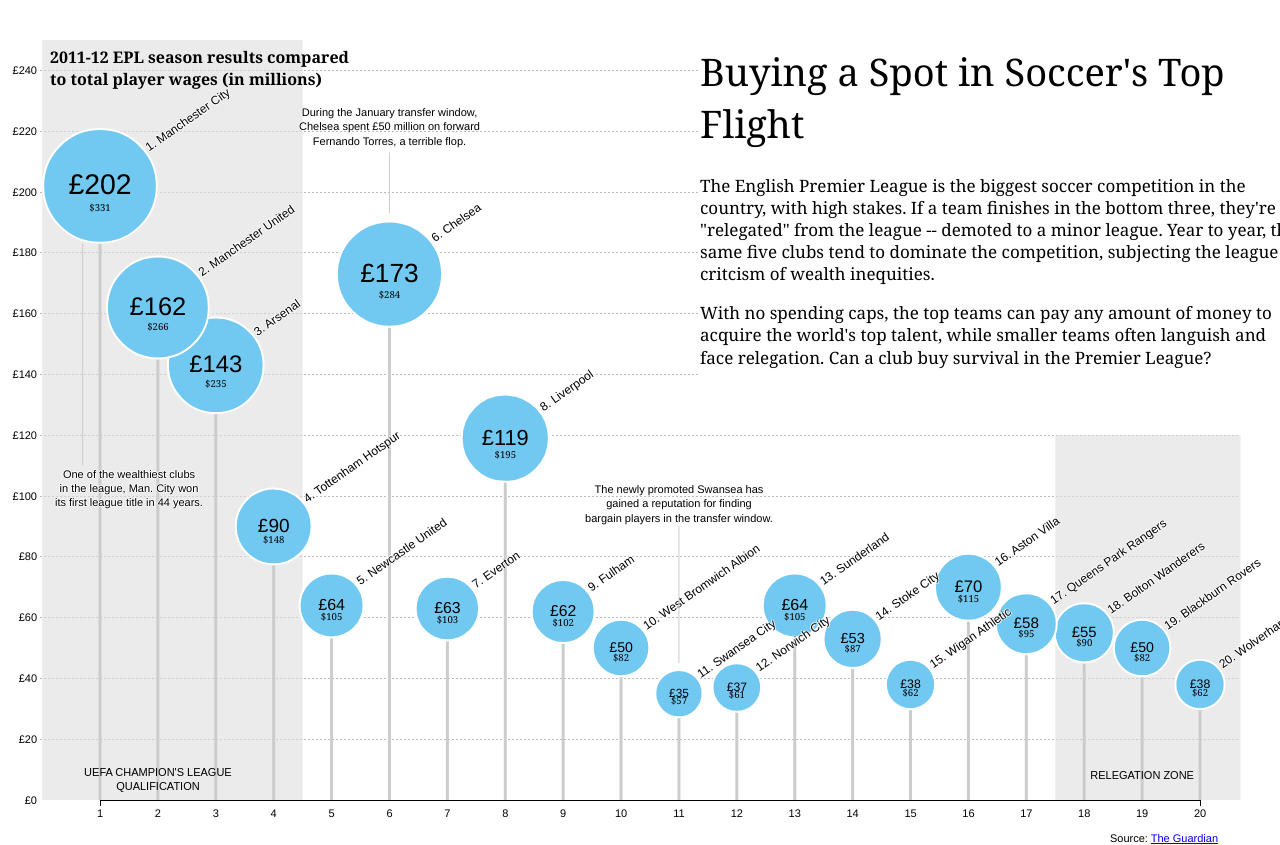
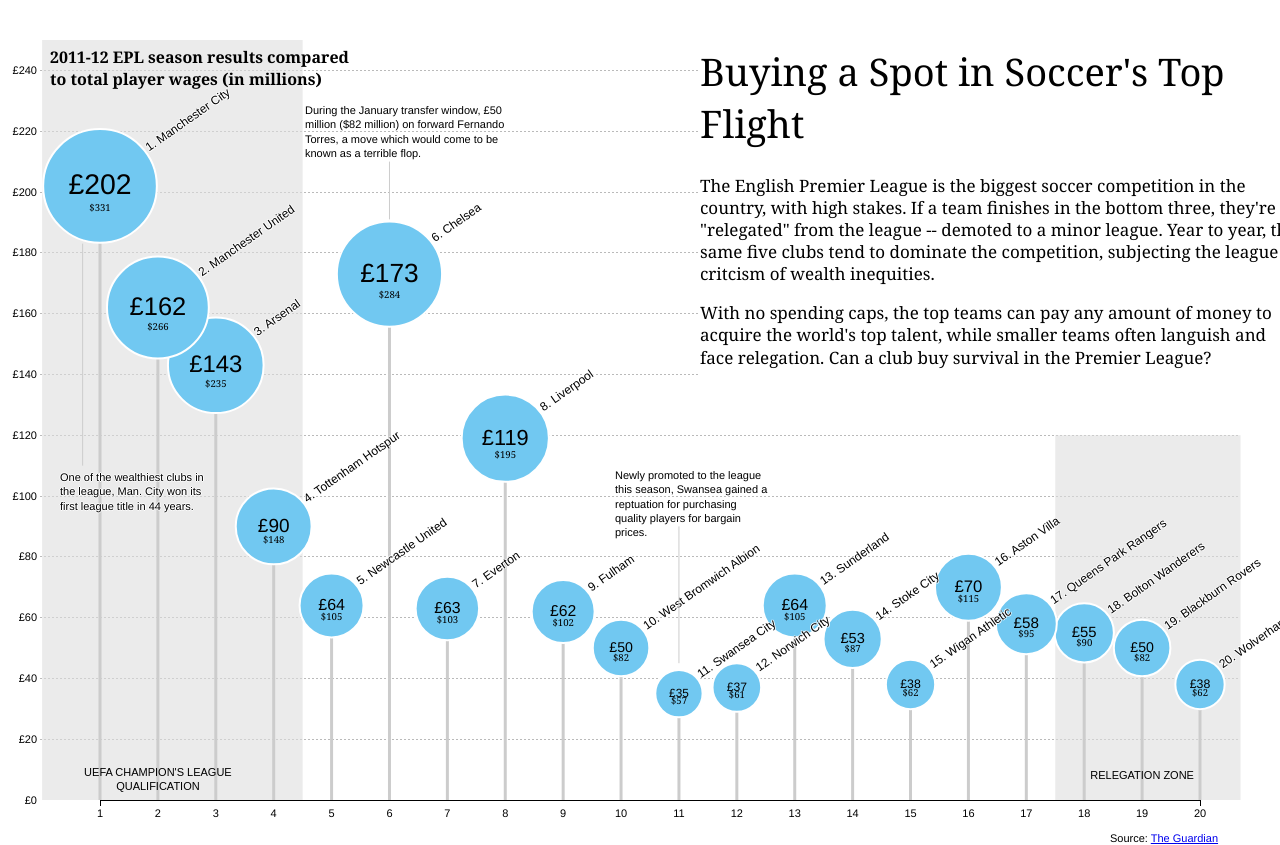
Before and after one commit to seangreene/EPL-Project, a plain HTML site: page index.html in a window 1280 px wide. Shown: the top 845 px of the page. Drawn offline with Linux system fonts and the light colour scheme.

Commit message:
last edits
again

```diff
--- a/index.html
+++ b/index.html
@@ -120,9 +120,28 @@
     .annotation {
       font-family: Helvetica;
       font-size: 11px;
-      text-anchor: middle;
-        text-shadow: 0 1px 0 #fff, 0 -1px 0 #fff, 1px 0 0 #fff, -1px 0 0 #fff;
+      text-shadow: 0 1px 0 #fff, 0 -1px 0 #fff, 1px 0 0 #fff, -1px 0 0 #fff;
+    }
 
+    #ManCity {
+      position:absolute;
+      left:60px;
+      top:439px;
+      width:150px;
+    }
+
+    #Chelsea {
+      position:absolute;
+      width:200px;
+      left:305px;
+      top:72px;
+    }
+
+    #Swansea {
+      position: absolute;
+      width: 155px;
+      left: 615px;
+      top: 437px;
     }
 
     .zone-label {
@@ -309,39 +328,39 @@
         .attr("y2", yScale(110))
         .classed("annotation-line",true);
 
-      svg.selectAll(".note")
-            .data([
-              "One of the wealthiest clubs",
-              "in the league, Man. City won",
-              "its first league title in 44 years."
-            ])
-          .enter().append("text")
-          .classed("annotation", true)
-          .attr("x", xScale(1.5))
-          .attr("y", yScale(106))
-          .attr("dy", function(d, i) { return i * 1.3 + "em"; })
-          .text(function(d) { return d; });
+      // svg.selectAll(".note")
+      //       .data([
+      //         "One of the wealthiest clubs",
+      //         "in the league, Man. City won",
+      //         "its first league title in 44 years."
+      //       ])
+      //     .enter().append("text")
+      //     .classed("annotation", true)
+      //     .attr("x", xScale(1.5))
+      //     .attr("y", yScale(106))
+      //     .attr("dy", function(d, i) { return i * 1.3 + "em"; })
+      //     .text(function(d) { return d; });
 
       //CHELSEA ANNOTION
       svg.append("line")
         .attr("x1", xScale(6))
-        .attr("y1", yScale(193))
+        .attr("y1", yScale(191))
         .attr("x2", xScale(6))
-        .attr("y2", yScale(213))
+        .attr("y2", yScale(210))
         .classed("annotation-line",true);
 
-      svg.selectAll(".note")
-            .data([
-              "During the January transfer window,",
-              "Chelsea spent \u00A350 million on forward",
-              "Fernando Torres, a terrible flop."
-            ])
-          .enter().append("text")
-          .classed("annotation", true)
-          .attr("x", xScale(6))
-          .attr("y", yScale(225))
-          .attr("dy", function(d, i) { return i * 1.3 + "em"; })
-          .text(function(d) { return d; });
+      // svg.selectAll(".note")
+      //       .data([
+      //         "During the January transfer window,",
+      //         "Chelsea spent \u00A350 million on forward",
+      //         "Fernando Torres, a terrible flop."
+      //       ])
+      //     .enter().append("text")
+      //     .classed("annotation", true)
+      //     .attr("x", xScale(6))
+      //     .attr("y", yScale(225))
+      //     .attr("dy", function(d, i) { return i * 1.3 + "em"; })
+      //     .text(function(d) { return d; });
 
       //SWANSEA ANNOTION
       svg.append("line")
@@ -351,18 +370,18 @@
         .attr("y2", yScale(90))
         .classed("annotation-line",true);
 
-      svg.selectAll(".note")
-            .data([
-              "The newly promoted Swansea has",
-              "gained a reputation for finding",
-              "bargain players in the transfer window."
-            ])
-          .enter().append("text")
-          .classed("annotation", true)
-          .attr("x", xScale(11))
-          .attr("y", yScale(101))
-          .attr("dy", function(d, i) { return i * 1.3 + "em"; })
-          .text(function(d) { return d; });
+      // svg.selectAll(".note")
+      //       .data([
+      //         "The newly promoted Swansea has",
+      //         "gained a reputation for finding",
+      //         "bargain players in the transfer window."
+      //       ])
+      //     .enter().append("text")
+      //     .classed("annotation", true)
+      //     .attr("x", xScale(11))
+      //     .attr("y", yScale(101))
+      //     .attr("dy", function(d, i) { return i * 1.3 + "em"; })
+      //     .text(function(d) { return d; });
 
       //ZONE LABELS
       svg.selectAll(".note")
@@ -390,6 +409,24 @@
 
   </script>
 
+  <div id="ManCity">
+    <p class="annotation">
+      One of the wealthiest clubs in the league, Man. City won its first league title in 44 years.
+    </p>
+  </div>
+
+  <div id="Chelsea">
+    <p class="annotation">
+      During the January transfer window, &pound;50 million ($82 million) on forward Fernando Torres, a move which would come to be known as a terrible flop.
+    </p>
+  </div>
+
+  <div id="Swansea">
+      <p class="annotation">
+        Newly promoted to the league this season, Swansea gained a reptuation for purchasing quality players for bargain prices.
+      </p>
+  </div>
+
   <p class="annotation" id="source">
     Source: <a href="http://www.theguardian.com/news/datablog/2013/apr/18/premier-league-club-accounts-debt" target="blank">The Guardian</a>
   </p>
```
